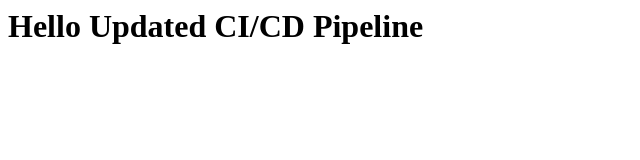
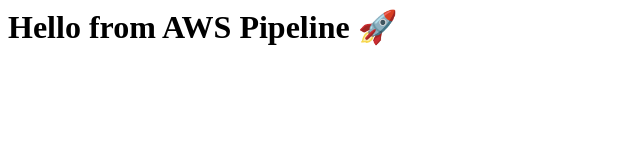
Before and after one commit to khanmomina277-byte/ci-cd-demo, a plain HTML site: page index.html in a window 1280 px wide. Shown: the whole page, without its empty margins (0-640 px from the left). Drawn offline with Linux system fonts and the light colour scheme.

Commit message:
Update index.html

```diff
--- a/index.html
+++ b/index.html
@@ -1 +1 @@
-<h1>Hello Updated CI/CD Pipeline
+<h1>Hello from AWS Pipeline 🚀</h1>
```
